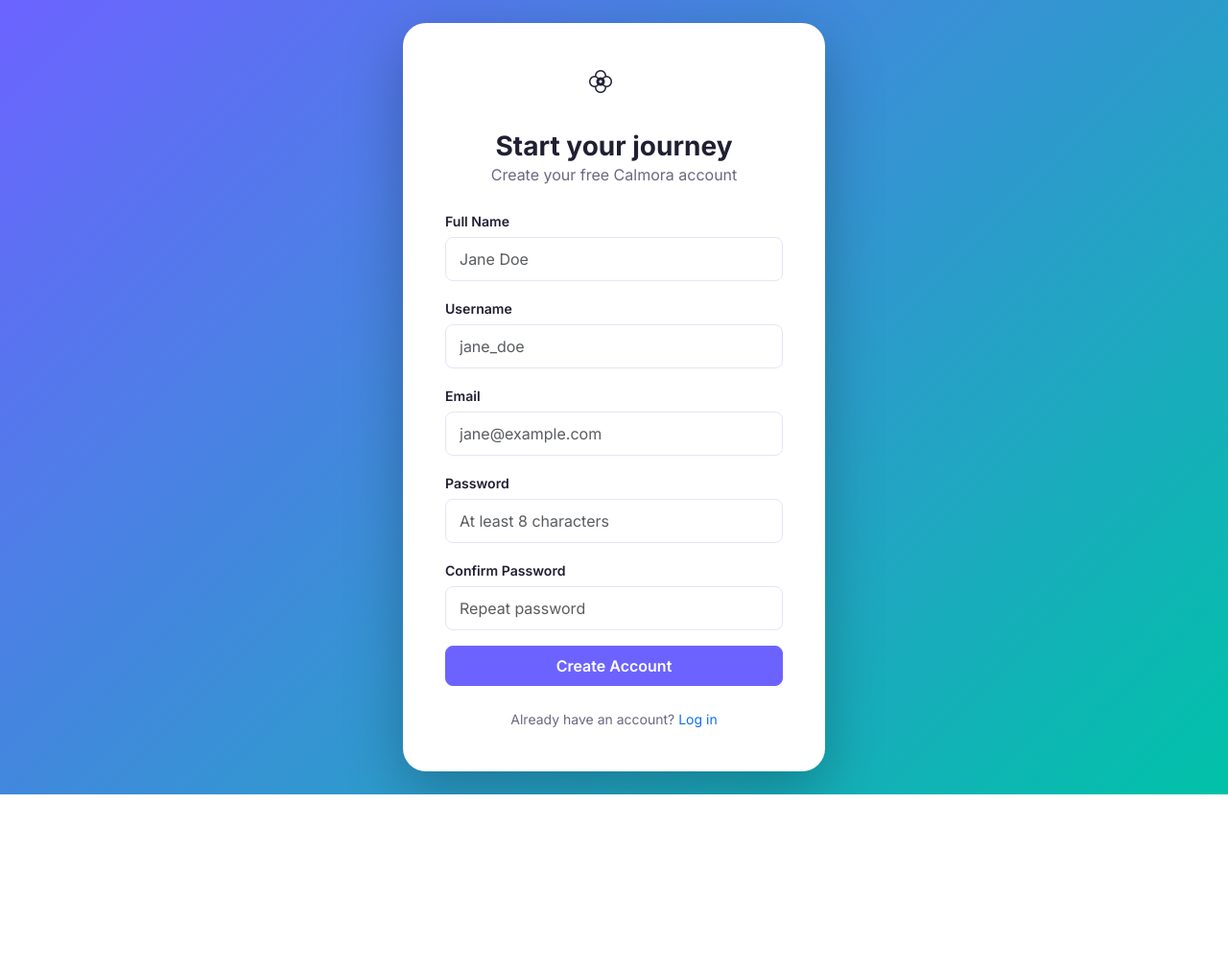
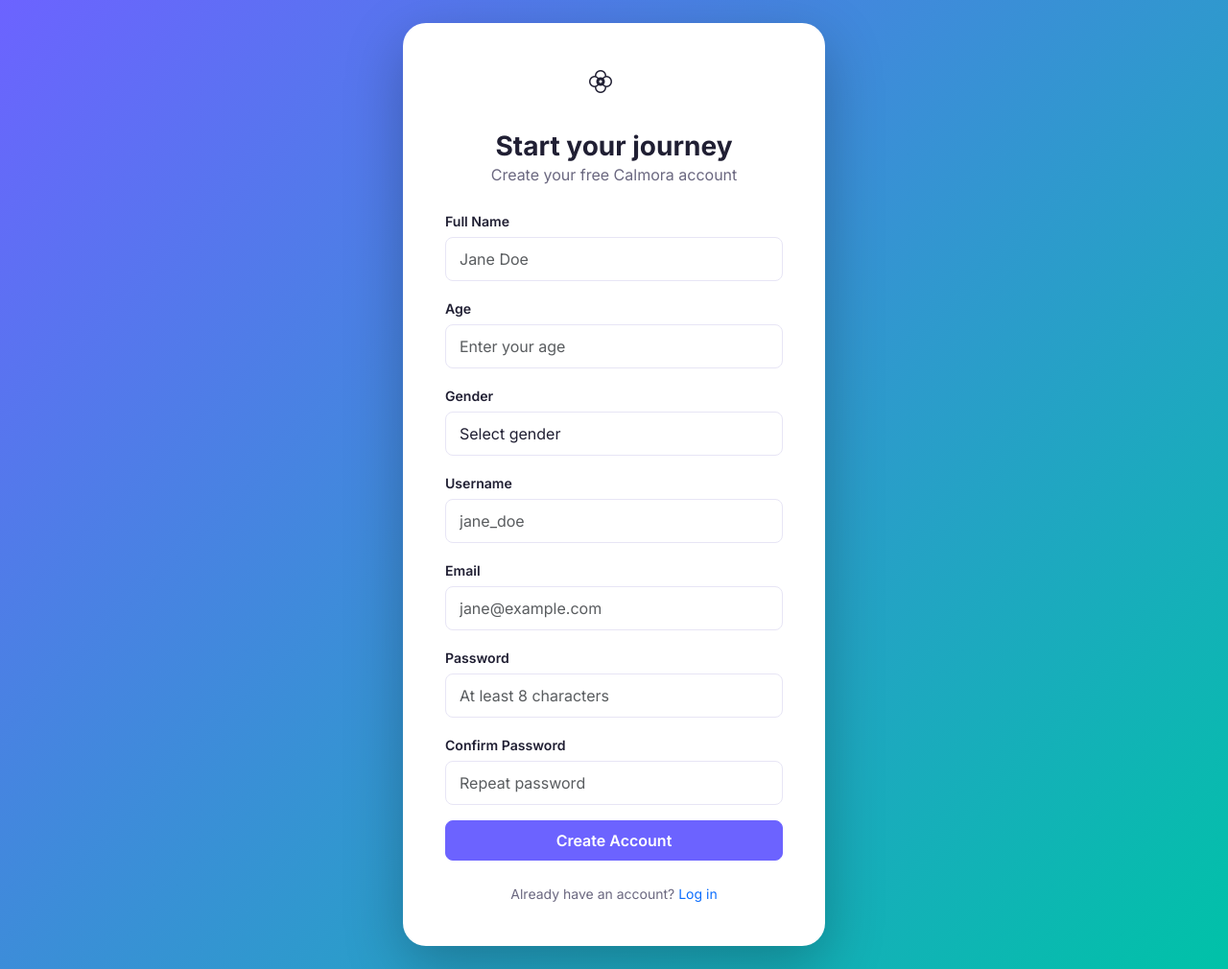
Before and after one commit to Emmy-code67/calmora-project, a Flask app: page /auth/register in a window 1280 px wide. Shown: the whole page at 96% size. Before the commit the page ends 828 px from the top, so only its background shows below. Run offline with Flask 3, Linux system fonts and the light colour scheme; some libraries are stand-ins or nearby versions.

Commit message:
Add age and gender to registration

```diff
--- a/app/auth/forms.py
+++ b/app/auth/forms.py
@@ -1,19 +1,46 @@
 from flask_wtf import FlaskForm
 from flask_wtf.file import FileField, FileAllowed
-from wtforms import StringField, PasswordField, BooleanField, SubmitField, TextAreaField, SelectField
-from wtforms.validators import DataRequired, Email, EqualTo, Length, ValidationError
+from wtforms import StringField, PasswordField, BooleanField, SubmitField, TextAreaField, IntegerField, SelectField
+from wtforms.validators import DataRequired, Email, EqualTo, Length, ValidationError, NumberRange
 
 from app.models import User
-
-
 class RegisterForm(FlaskForm):
     username = StringField("Username", validators=[DataRequired(), Length(min=3, max=64)])
     full_name = StringField("Full Name", validators=[Length(max=120)])
+
+    age = IntegerField(
+        "Age",
+        validators=[DataRequired(), NumberRange(min=1, max=120)]
+    )
+
+    gender = SelectField(
+        "Gender",
+        choices=[
+            ("", "Select gender"),
+            ("female", "Female"),
+            ("male", "Male"),
+        ],
+        validators=[DataRequired()]
+    )
+
     email = StringField("Email", validators=[DataRequired(), Email()])
-    password = PasswordField("Password", validators=[DataRequired(), Length(min=8, message="Password must be at least 8 characters.")])
+
+    password = PasswordField(
+        "Password",
+        validators=[
+            DataRequired(),
+            Length(min=8, message="Password must be at least 8 characters.")
+        ]
+    )
+
     confirm_password = PasswordField(
-        "Confirm Password", validators=[DataRequired(), EqualTo("password", message="Passwords must match.")]
+        "Confirm Password",
+        validators=[
+            DataRequired(),
+            EqualTo("password", message="Passwords must match.")
+        ]
     )
+
     submit = SubmitField("Create Account")
 
     def validate_username(self, field):
--- a/app/auth/routes.py
+++ b/app/auth/routes.py
@@ -31,6 +31,8 @@ def register():
             username=form.username.data.strip(),
             email=form.email.data.strip().lower(),
             full_name=form.full_name.data.strip(),
+            age=form.age.data,
+            gender=form.gender.data,
         )
         user.set_password(form.password.data)
         db.session.add(user)
--- a/app/models.py
+++ b/app/models.py
@@ -39,6 +39,8 @@ class User(UserMixin, TimestampMixin, db.Model):
     email = db.Column(db.String(120), unique=True, nullable=False, index=True)
     password_hash = db.Column(db.String(255), nullable=False)
     full_name = db.Column(db.String(120))
+    age = db.Column(db.Integer)
+    gender = db.Column(db.String(20))
     avatar = db.Column(db.String(255), default="default.png")
     role = db.Column(db.String(20), default="user", nullable=False)  # 'user' | 'admin'
     theme_pref = db.Column(db.String(10), default="light")  # 'light' | 'dark'
--- a/app/templates/auth/register.html
+++ b/app/templates/auth/register.html
@@ -4,40 +4,75 @@
 <div class="auth-wrapper">
   <div class="auth-card fade-in">
     <div class="text-center mb-4">
-      <span class="brand-dot d-inline-flex" style="width:52px;height:52px;font-size:1.5rem;"><i class="bi bi-flower2"></i></span>
+      <span class="brand-dot d-inline-flex" style="width:52px;height:52px;font-size:1.5rem;">
+        <i class="bi bi-flower2"></i>
+      </span>
       <h3 class="fw-bold mt-3 mb-0">Start your journey</h3>
       <p class="text-muted-soft">Create your free Calmora account</p>
     </div>
+
     <form method="POST" novalidate>
       {{ form.hidden_tag() }}
+
       <div class="mb-3">
         {{ form.full_name.label(class="form-label") }}
         {{ form.full_name(class="form-control", placeholder="Jane Doe") }}
       </div>
+
+      <div class="mb-3">
+        {{ form.age.label(class="form-label") }}
+        {{ form.age(class="form-control", placeholder="Enter your age") }}
+        {% for e in form.age.errors %}
+          <div class="text-danger small mt-1">{{ e }}</div>
+        {% endfor %}
+      </div>
+
+      <div class="mb-3">
+        {{ form.gender.label(class="form-label") }}
+        {{ form.gender(class="form-select") }}
+        {% for e in form.gender.errors %}
+          <div class="text-danger small mt-1">{{ e }}</div>
+        {% endfor %}
+      </div>
+
       <div class="mb-3">
         {{ form.username.label(class="form-label") }}
         {{ form.username(class="form-control", placeholder="jane_doe") }}
-        {% for e in form.username.errors %}<div class="text-danger small mt-1">{{ e }}</div>{% endfor %}
+        {% for e in form.username.errors %}
+          <div class="text-danger small mt-1">{{ e }}</div>
+        {% endfor %}
       </div>
+
       <div class="mb-3">
         {{ form.email.label(class="form-label") }}
         {{ form.email(class="form-control", placeholder="jane@example.com") }}
-        {% for e in form.email.errors %}<div class="text-danger small mt-1">{{ e }}</div>{% endfor %}
+        {% for e in form.email.errors %}
+          <div class="text-danger small mt-1">{{ e }}</div>
+        {% endfor %}
       </div>
+
       <div class="mb-3">
         {{ form.password.label(class="form-label") }}
         {{ form.password(class="form-control", placeholder="At least 8 characters") }}
-        {% for e in form.password.errors %}<div class="text-danger small mt-1">{{ e }}</div>{% endfor %}
+        {% for e in form.password.errors %}
+          <div class="text-danger small mt-1">{{ e }}</div>
+        {% endfor %}
       </div>
+
       <div class="mb-3">
         {{ form.confirm_password.label(class="form-label") }}
         {{ form.confirm_password(class="form-control", placeholder="Repeat password") }}
-        {% for e in form.confirm_password.errors %}<div class="text-danger small mt-1">{{ e }}</div>{% endfor %}
+        {% for e in form.confirm_password.errors %}
+          <div class="text-danger small mt-1">{{ e }}</div>
+        {% endfor %}
       </div>
+
       {{ form.submit(class="btn btn-primary w-100 py-2") }}
     </form>
+
     <p class="text-center text-muted-soft small mt-4 mb-0">
-      Already have an account? <a href="{{ url_for('auth.login') }}">Log in</a>
+      Already have an account?
+      <a href="{{ url_for('auth.login') }}">Log in</a>
     </p>
   </div>
 </div>
```
